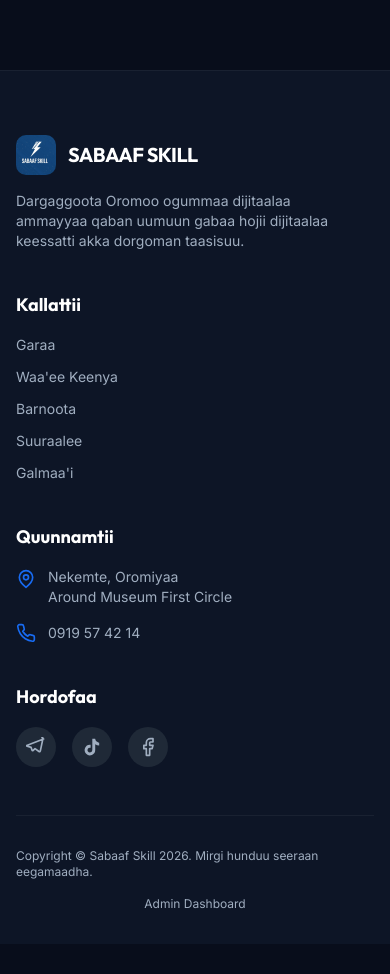
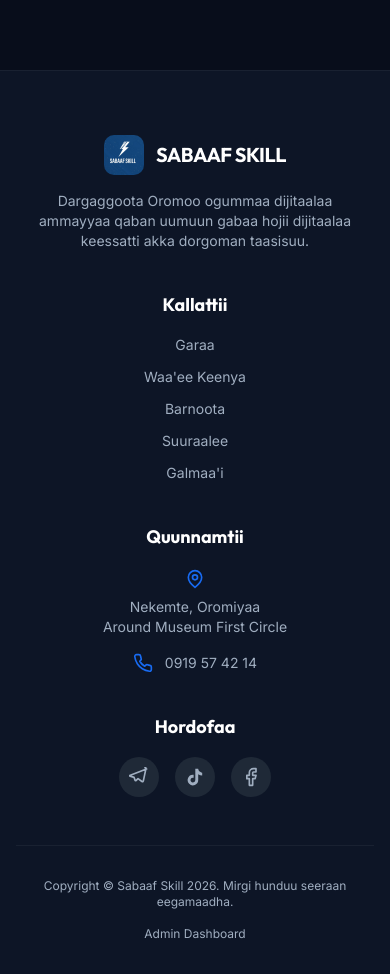
Before and after one commit to Teshome-Worku/sabaafskill, a Next.js app in the folder app/: page /about in a window 390 px wide. Shown: the part 2260-3234 px from the top of the page. Before the commit the page ends 3204 px from the top, so only its background shows below. Built offline with nearby package versions, Linux system fonts and the light colour scheme.

Commit message:
feat: add Footer component and ClassroomSection layout to the landing page

```diff
--- a/app/src/components/layout/Footer.tsx
+++ b/app/src/components/layout/Footer.tsx
@@ -21,10 +21,10 @@ export function Footer() {
   return (
     <footer className="bg-card text-card-foreground border-t border-white/5 pt-16 pb-8">
       <div className="container mx-auto px-4 md:px-6">
-        <div className="grid grid-cols-1 md:grid-cols-2 lg:grid-cols-4 gap-10 mb-12">
+        <div className="grid grid-cols-1 md:grid-cols-2 lg:grid-cols-4 gap-10 mb-12 text-center md:text-left">
 
           {/* Brand Col */}
-          <div className="space-y-4">
+          <div className="space-y-4 flex flex-col items-center md:items-start">
             <Link href="/" className="flex items-center gap-3">
               <div className="relative w-10 h-10 overflow-hidden rounded-md">
                 <Image
@@ -47,7 +47,7 @@ export function Footer() {
           </div>
 
           {/* Quick Links */}
-          <div>
+          <div className="flex flex-col items-center md:items-start">
             <h3 className="font-heading font-bold text-lg mb-4">{t({ om: "Kallattii", en: "Quick Links" })}</h3>
             <ul className="space-y-3 text-sm text-muted-foreground">
               <li><Link href="/" className="hover:text-primary transition-colors">{t({ om: "Garaa", en: "Home" })}</Link></li>
@@ -59,14 +59,14 @@ export function Footer() {
           </div>
 
           {/* Contact Col */}
-          <div>
+          <div className="flex flex-col items-center md:items-start">
             <h3 className="font-heading font-bold text-lg mb-4">{t({ om: "Quunnamtii", en: "Contact Us" })}</h3>
             <ul className="space-y-4 text-sm text-muted-foreground">
-              <li className="flex items-start gap-3">
+              <li className="flex flex-col md:flex-row items-center md:items-start gap-2 md:gap-3">
                 <MapPin className="w-5 h-5 text-primary shrink-0 mt-0.5" />
                 <span>Nekemte, Oromiyaa<br />Around Museum First Circle</span>
               </li>
-              <li className="flex items-center gap-3">
+              <li className="flex items-center justify-center md:justify-start gap-3">
                 <Phone className="w-5 h-5 text-primary shrink-0" />
                 <a href="tel:0919574214" className="hover:text-primary transition-colors">0919 57 42 14</a>
               </li>
@@ -74,9 +74,9 @@ export function Footer() {
           </div>
 
           {/* Social Col */}
-          <div>
+          <div className="flex flex-col items-center md:items-start">
             <h3 className="font-heading font-bold text-lg mb-4">{t({ om: "Hordofaa", en: "Follow Us" })}</h3>
-            <div className="flex items-center gap-4">
+            <div className="flex items-center justify-center md:justify-start gap-4">
               <a href="https://t.me/Sabaafnekemte" target="_blank" rel="noopener noreferrer" className="w-10 h-10 rounded-full bg-secondary flex items-center justify-center hover:bg-primary hover:text-white transition-colors text-muted-foreground" aria-label="Telegram">
                 <TelegramIcon className="w-5 h-5" />
               </a>
@@ -93,9 +93,9 @@ export function Footer() {
 
         </div>
 
-        <div className="pt-8 border-t border-white/5 flex flex-col md:flex-row items-center justify-between gap-4 text-xs text-muted-foreground">
+        <div className="pt-8 border-t border-white/5 flex flex-col md:flex-row items-center justify-between gap-4 text-xs text-muted-foreground text-center md:text-left">
           <p>{content[language].footer.copyright} {currentYear}. {t({ om: "Mirgi hunduu seeraan eegamaadha.", en: "All rights reserved." })}</p>
-          <div className="flex gap-4">
+          <div className="flex gap-4 justify-center">
             <Link href="/admin" className="hover:text-primary transition-colors">Admin Dashboard</Link>
           </div>
         </div>
--- a/app/src/components/sections/ClassroomSection.tsx
+++ b/app/src/components/sections/ClassroomSection.tsx
@@ -40,14 +40,14 @@ export function ClassroomSection() {
           </div>
 
           {/* Photo Mosaic */}
-          <div className="lg:w-7/12 grid grid-cols-2 gap-4 relative">
+          <div className="w-full lg:w-7/12 grid grid-cols-2 gap-3 md:gap-4 relative mt-8 lg:mt-0">
             <div className="absolute top-1/2 left-1/2 -translate-x-1/2 -translate-y-1/2 w-[120%] h-[120%] bg-primary/20 blur-[100px] rounded-full z-0 pointer-events-none" />
 
             <motion.div
               initial={{ opacity: 0, y: 30 }}
               whileInView={{ opacity: 1, y: 0 }}
-              viewport={{ once: true }}
-              className="space-y-4 z-10 pt-10"
+              viewport={{ once: true, margin: "0px 0px -100px 0px" }}
+              className="space-y-3 md:space-y-4 z-10 pt-6 md:pt-10"
             >
               <div className="relative rounded-2xl overflow-hidden aspect-[4/5] shadow-2xl border border-white/10">
                 <Image src="/images/classroom/photo_1_2026-06-22_11-11-37.jpg" alt="Classroom" fill className="object-cover hover:scale-105 transition-transform duration-700" />
@@ -60,9 +60,9 @@ export function ClassroomSection() {
             <motion.div
               initial={{ opacity: 0, y: 30 }}
               whileInView={{ opacity: 1, y: 0 }}
-              viewport={{ once: true }}
+              viewport={{ once: true, margin: "0px 0px -100px 0px" }}
               transition={{ delay: 0.2 }}
-              className="space-y-4 z-10"
+              className="space-y-3 md:space-y-4 z-10"
             >
               <div className="relative rounded-2xl overflow-hidden aspect-square shadow-2xl border border-white/10">
                 <Image src="/images/classroom/photo_2_2026-06-22_11-11-37.jpg" alt="Student practice" fill className="object-cover hover:scale-105 transition-transform duration-700" />
```
